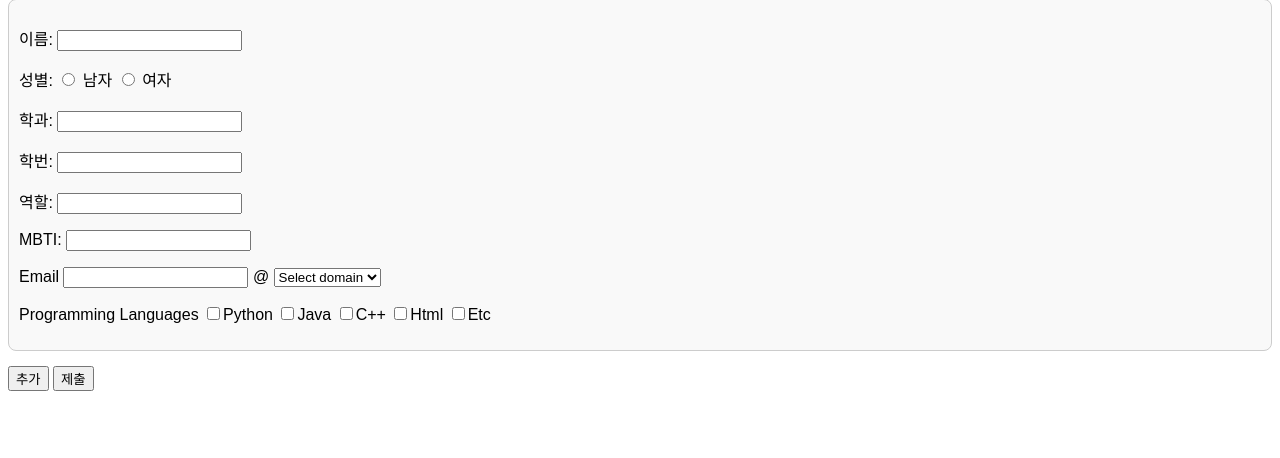
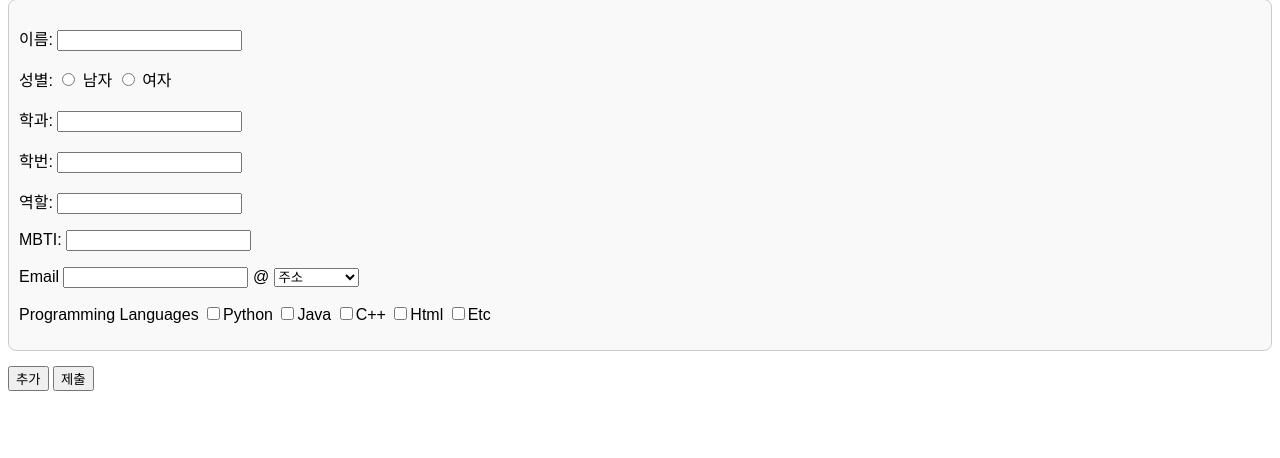
Before and after one commit to CSID-DGU/2024-2-OSSPrac-azaping-01, a Flask app: page /input in a window 1280 px wide. Shown: the part 90-548 px from the top of the page. Run offline with Flask 3, Linux system fonts and the light colour scheme.

Commit message:
학생 정보 입력 페이지 오류 전체적으로 수정

```diff
--- a/flask1/app_team.py
+++ b/flask1/app_team.py
@@ -25,11 +25,11 @@ def result():
 
         student_numbers = request.form.getlist('StudentNumber[]')
         names = request.form.getlist('name[]')
-        genders = [request.form.get(f'gender{i}') for i in range(len(student_numbers))]  # 수정된 부분
+        genders = [request.form.get(f'gender{i}') for i in range(len(student_numbers))]
         departments = request.form.getlist('department[]')
         parts = request.form.getlist('part[]')
-        email_id = request.form.get('email_id')
-        email_domain = request.form.get('email_domain')
+        email_ids = request.form.getlist('email_id[]')
+        email_domains = request.form.getlist('email_domain')
         mbtis = request.form.getlist('mbti[]')
         languages = [request.form.getlist(f'languages{i}') for i in range(len(student_numbers))]
 
@@ -40,7 +40,7 @@ def result():
                 '학과': departments[i],
                 '학번': student_numbers[i],
                 '역할': parts[i],
-                'Email': f"{email_id}@{email_domain}" if email_id and email_domain else None,
+                'Email': f"{email_ids[i]}@{email_domains[i]}",
                 'MBTI': mbtis[i],
                 '프로그래밍 언어': ', '.join(languages[i]) if languages[i] else 'None',
                 'images': student_images.get(student_numbers[i], "https://raw.githubusercontent.com/CSID-DGU/2024-2-OSSPrac-azaping-01/main/pic/default.jpg")
--- a/flask1/templates/app_input.html
+++ b/flask1/templates/app_input.html
@@ -32,9 +32,10 @@
                 <p>역할: <input type="text" name="part[]" required></p>
                 <p>MBTI: <input type="text" name="mbti[]" required></p>
                 <p>Email
-                    <input type="text" name="email_id" required> @
-                    <select name="email_domain" required>
-                        <option value="">Select domain</option>
+                    <input type="text" name="email_id[]" required> @
+                    <label for="mySelect"></label>
+                    <select id="mySelect" name="email_domain" required>
+                        <option value="">주소</option>
                         <option value="gmail.com">gmail.com</option>
                         <option value="naver.com">naver.com</option>
                         <option value="dgu.ac.kr">dgu.ac.kr</option>
@@ -74,9 +75,10 @@
                 <p>역할: <input type="text" name="part[]" required></p>
                 <p>MBTI: <input type="text" name="mbti[]" required></p>
                 <p>Email
-                    <input type="text" name="email_id" placeholder="username" required> @
-                    <select name="email_domain" required>
-                        <option value="">Select domain</option>
+                    <input type="text" name="email_id[]" required> @
+                    <label for="mySelect"></label>
+                    <select id="mySelect" name="email_domain" required>
+                        <option value="">주소</option>
                         <option value="gmail.com">gmail.com</option>
                         <option value="naver.com">naver.com</option>
                         <option value="dgu.ac.kr">dgu.ac.kr</option>
```
